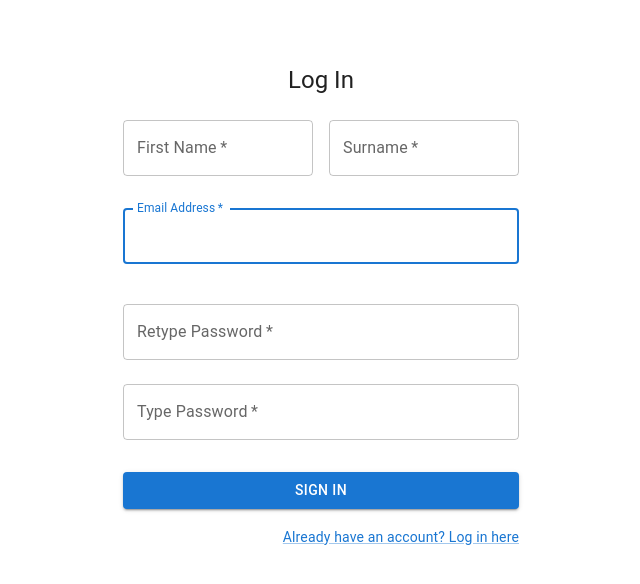
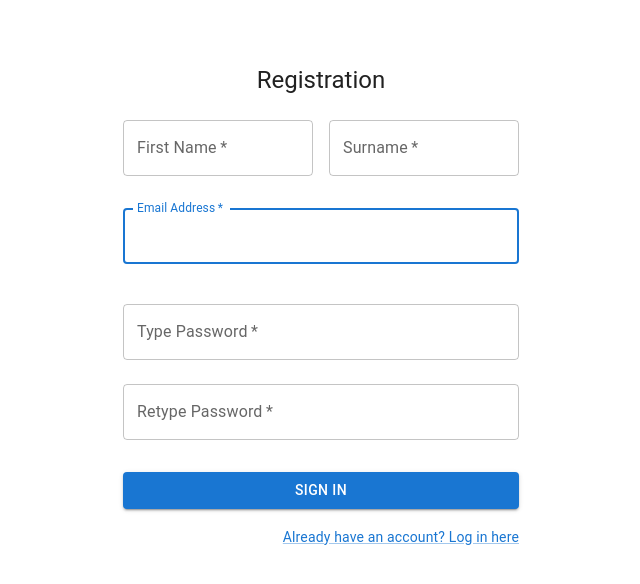
Before and after one commit to InnovaatioProjektit/Bookgram-API, a React (Create React App) app in the folder frontend/: page /register in a window 1280 px wide. Shown: the top 584 px of the page, without its empty margins (319-959 px from the left). Built offline with nearby package versions, Linux system fonts and the light colour scheme.

Commit message:
dfgm9348tj349

```diff
--- a/frontend/src/components/register.js
+++ b/frontend/src/components/register.js
@@ -12,9 +12,9 @@ import { createTheme, ThemeProvider } from '@mui/material/styles';
 import  { register } from '../api/auth'
 
 export default function Register(){
-    const {errMessage, setMessage} = useState("")
-    const {err, setErr} = useState(false)
-    const {pwdMatch, setPwdMatch} = useState(false)
+    const [errMessage, setMessage] = useState("")
+    const [err, setErr] = useState(false)
+    const [pwdMatch, setPwdMatch] = useState(false)
 
     const handleSubmit = (event) => {
         event.preventDefault();
@@ -79,7 +79,7 @@ export default function Register(){
         >
 
           <Typography component="h1" variant="h5">
-            Log In
+            Registration
           </Typography>
           <Box component="form" onSubmit={handleSubmit} noValidate sx={{ mt: 3 }}>
               <Grid container spacing={2}>
@@ -107,7 +107,8 @@ export default function Register(){
                   </Grid>
                   <Grid item xs={12}>
                     <TextField
-                        error= {validateEmail()}
+                        error= {validateEmail()   }
+                        helperText={err && "Invalid Email Address. Try Another."}
                         margin="normal"
                         required
                         fullWidth
@@ -125,7 +126,7 @@ export default function Register(){
                             required
                             fullWidth
                             name="lpassword"
-                            label="Retype Password"
+                            label="Type Password"
                             type="password"
                             id="lpassword"
                             autoComplete="new-password"
@@ -136,7 +137,7 @@ export default function Register(){
                             required
                             fullWidth
                             name="rpassword"
-                            label="Type Password"
+                            label="Retype Password"
                             type="password"
                             id="rpassword"
                             autoComplete="new-password"
```
